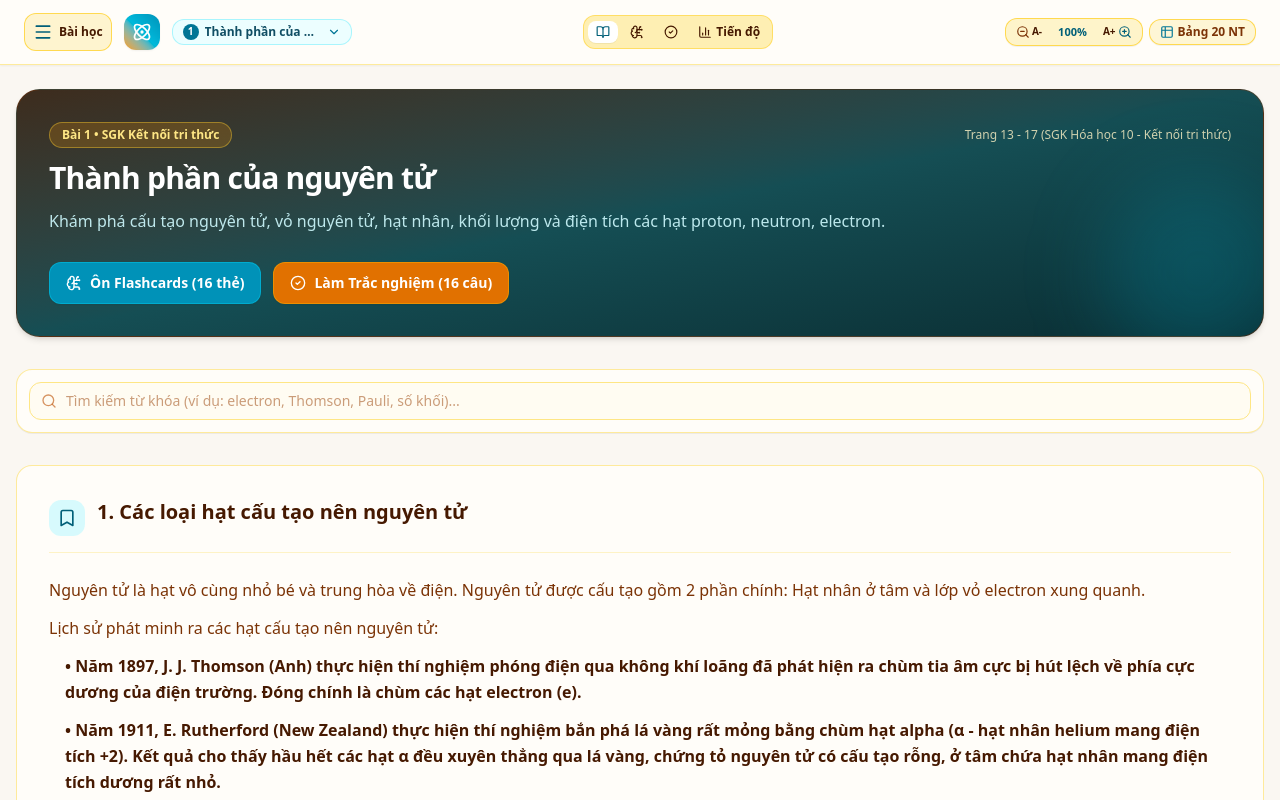
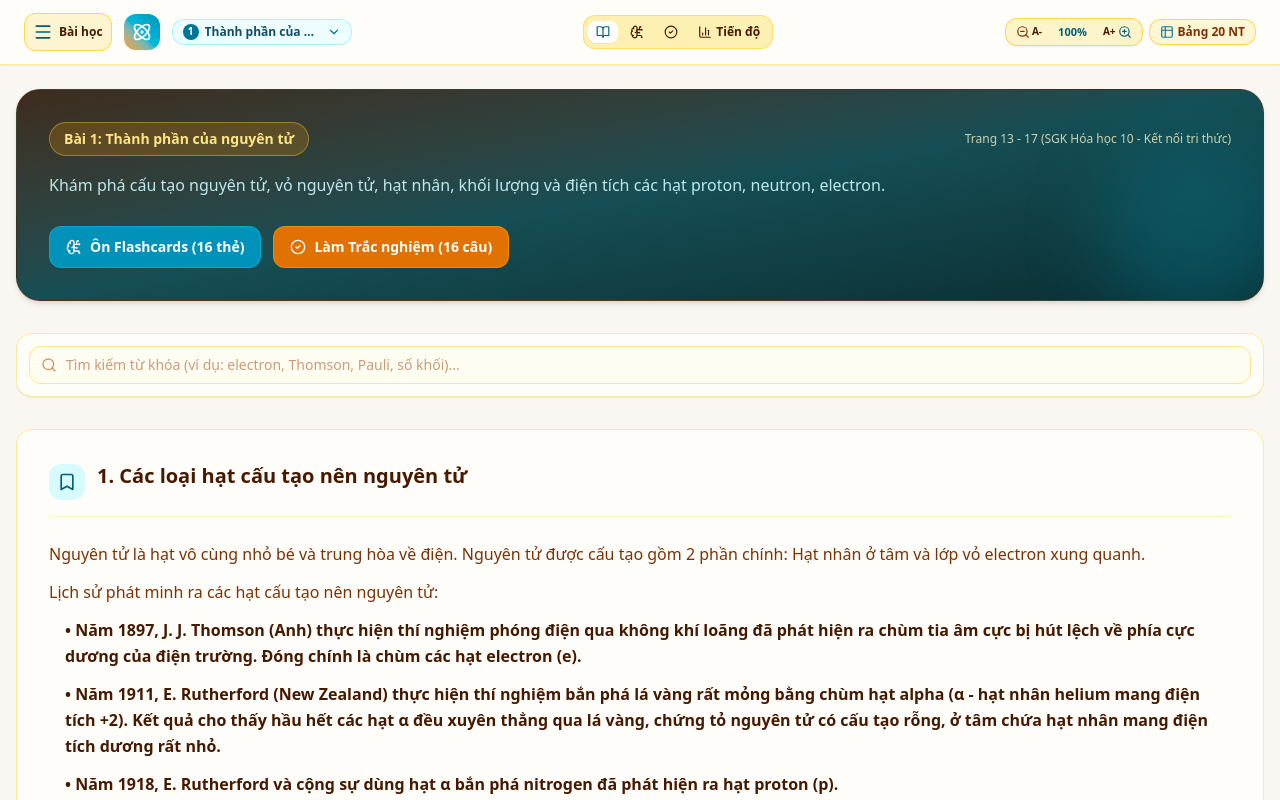
Before and after one commit to Khanhhung1006/HOA-10_CHUONG_1, a React (Vite) app: page / in a window 1280 px wide. Shown: the top 800 px of the page. Built offline with nearby package versions, Linux system fonts and the light colour scheme.

Commit message:
Update TheoryView.tsx

```diff
--- a/src/components/TheoryView.tsx
+++ b/src/components/TheoryView.tsx
@@ -48,17 +48,16 @@ export const TheoryView: React.FC<TheoryViewProps> = ({
         <div className="absolute -right-8 -bottom-8 w-48 h-48 bg-cyan-500/20 rounded-full blur-2xl pointer-events-none" />
         <div className="relative z-10 space-y-3">
           <div className="flex flex-wrap items-center justify-between gap-2">
-            <span className="px-3 py-1 text-xs font-bold bg-amber-500/20 border border-amber-300/40 text-amber-200 rounded-full">
-              Bài {lesson.number} • SGK Kết nối tri thức
+            {/* Direct Badge: Bài [SỐ BÀI]: [TÊN BÀI] */}
+            <span className="px-3.5 py-1.5 text-xs sm:text-sm font-bold bg-amber-500/20 border border-amber-300/40 text-amber-200 rounded-full">
+              Bài {lesson.number}: {lesson.title}
             </span>
             <span className="text-xs text-amber-100/80 font-medium">
               {lesson.pageRange}
             </span>
           </div>
-          <h1 className="text-2xl sm:text-3xl font-extrabold tracking-tight text-white">
-            {lesson.title}
-          </h1>
-          <p className="text-sm sm:text-base text-cyan-100/90 max-w-2xl leading-relaxed">
+
+          <p className="text-sm sm:text-base text-cyan-100/90 max-w-2xl leading-relaxed pt-1">
             {lesson.description}
           </p>
 
```
